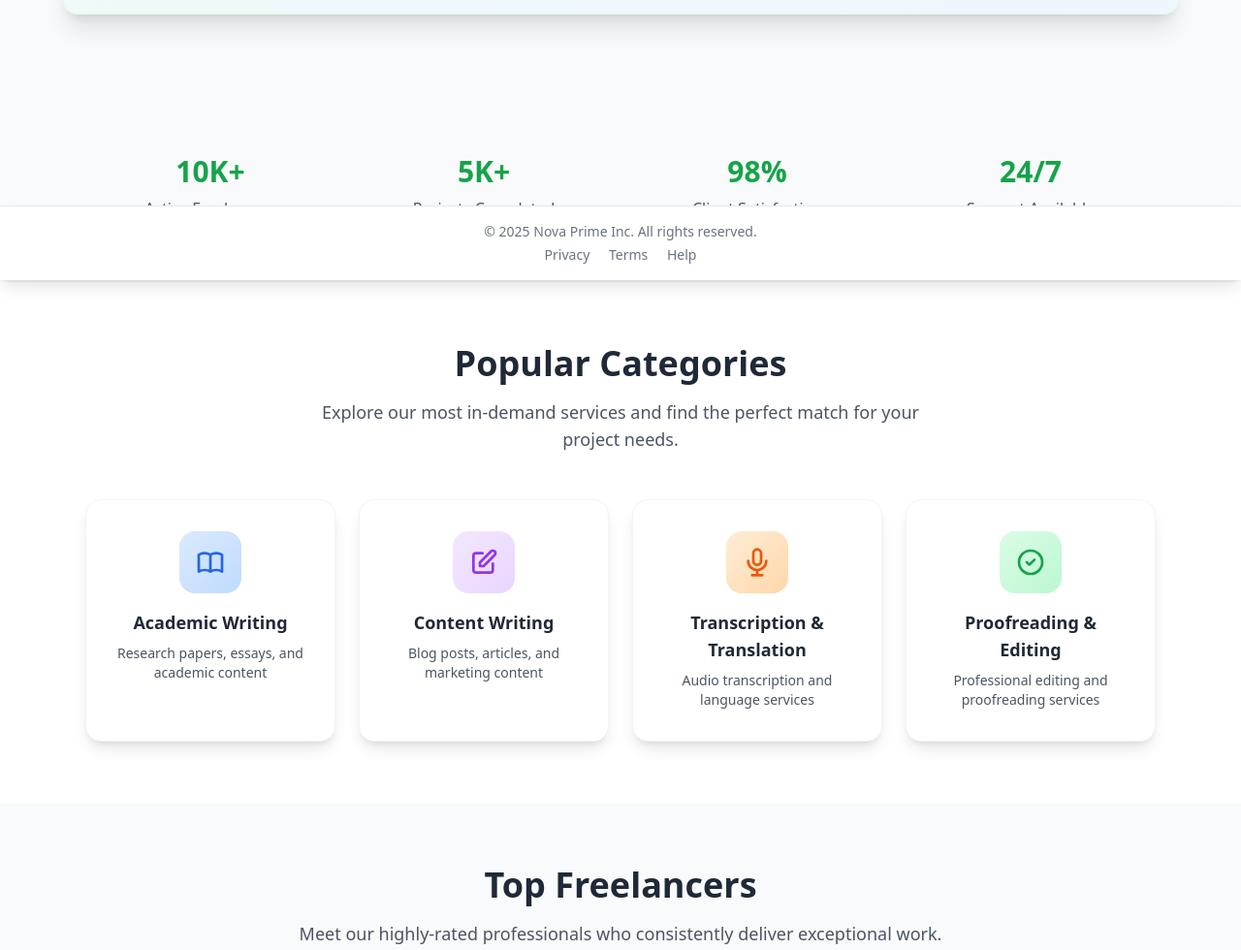
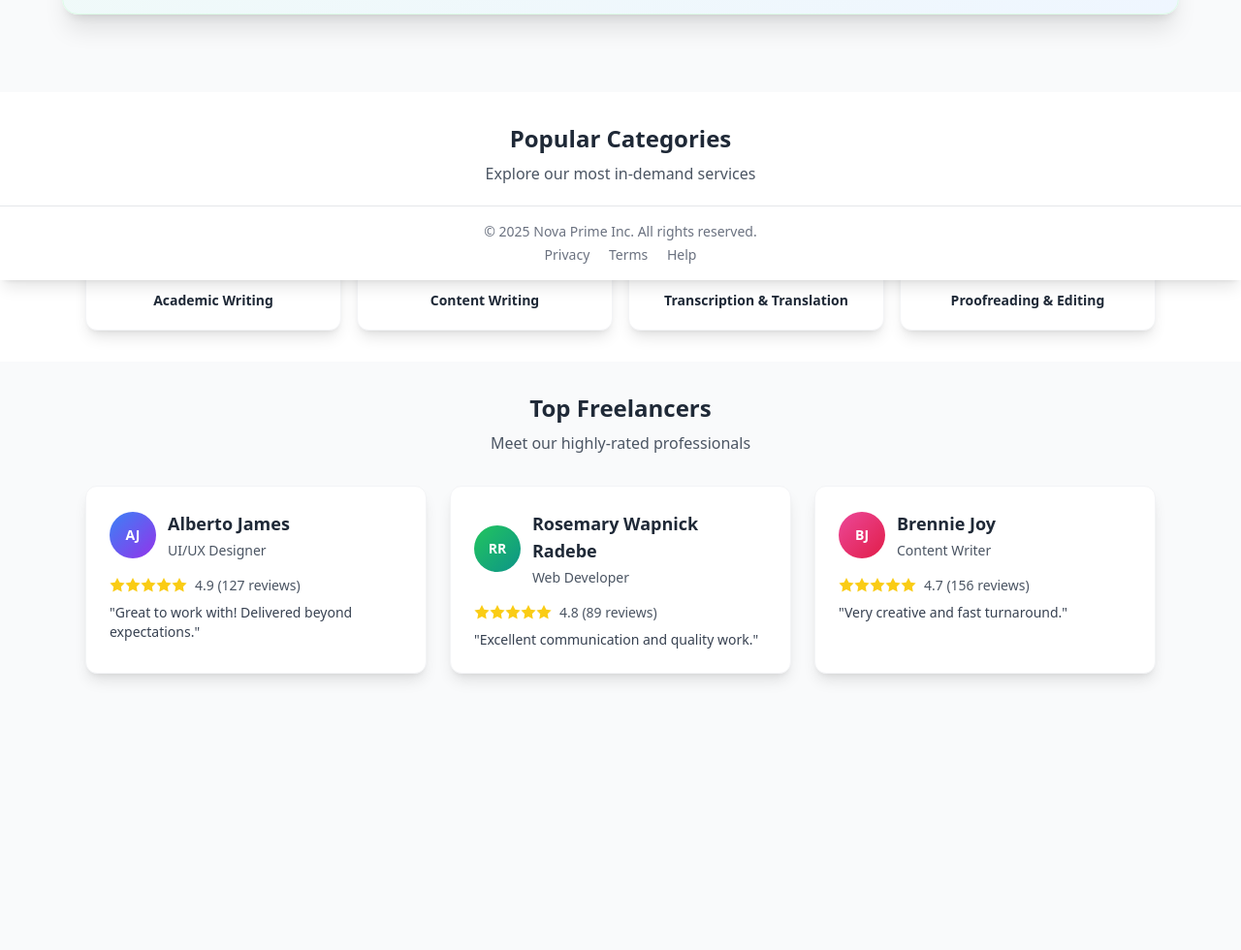
Before and after one commit to JackFayama/Nova-Writers, a plain HTML site: page dashboard.html in a window 1280 px wide. Shown: the part 511-1491 px from the top of the page at 97% size. After the commit the page ends 1238 px from the top, so only its background shows below. Drawn offline with nearby package versions, Linux system fonts and the light colour scheme; sample sign-in values are in the browser's storage.

Commit message:
Update dashboard.html

```diff
--- a/dashboard.html
+++ b/dashboard.html
@@ -53,102 +53,74 @@
       </div>
     </section>
 
-    <!-- Stats Section -->
-    <section class="py-12 sm:py-16">
+    <!-- Categories -->
+    <section class="py-8 bg-white">
       <div class="max-w-6xl mx-auto px-4 sm:px-6">
-        <div class="grid grid-cols-2 md:grid-cols-4 gap-6">
-          <div class="text-center">
-            <div class="text-3xl font-bold text-green-600 mb-2">10K+</div>
-            <div class="text-gray-600 font-medium">Active Freelancers</div>
-          </div>
-          <div class="text-center">
-            <div class="text-3xl font-bold text-green-600 mb-2">5K+</div>
-            <div class="text-gray-600 font-medium">Projects Completed</div>
-          </div>
-          <div class="text-center">
-            <div class="text-3xl font-bold text-green-600 mb-2">98%</div>
-            <div class="text-gray-600 font-medium">Client Satisfaction</div>
-          </div>
-          <div class="text-center">
-            <div class="text-3xl font-bold text-green-600 mb-2">24/7</div>
-            <div class="text-gray-600 font-medium">Support Available</div>
-          </div>
-        </div>
-      </div>
-    </section>
-
-    <!-- Categories -->
-    <section class="py-12 sm:py-16 bg-white">
-      <div class="max-w-6xl mx-auto px-4 sm:px-6">
-        <div class="text-center mb-12">
-          <h3 class="text-3xl sm:text-4xl font-bold mb-4 text-gray-800">Popular Categories</h3>
-          <p class="text-lg text-gray-600 max-w-2xl mx-auto">Explore our most in-demand services and find the perfect match for your project needs.</p>
+        <div class="text-center mb-8">
+          <h3 class="text-2xl font-bold mb-2 text-gray-800">Popular Categories</h3>
+          <p class="text-gray-600">Explore our most in-demand services</p>
         </div>
 
-        <div class="grid grid-cols-1 sm:grid-cols-2 md:grid-cols-4 gap-6">
-          <a href="academic" class="group bg-white shadow-lg hover:shadow-xl p-8 rounded-2xl text-center transition-all duration-300 cursor-pointer border border-gray-100 hover:border-green-200 transform hover:-translate-y-1">
-            <div class="w-16 h-16 bg-gradient-to-br from-blue-100 to-blue-200 rounded-2xl flex items-center justify-center mx-auto mb-4 group-hover:from-green-100 group-hover:to-green-200 transition-all duration-300">
-              <svg class="w-8 h-8 text-blue-600 group-hover:text-green-600 transition-colors duration-300" fill="none" stroke="currentColor" viewBox="0 0 24 24">
+        <div class="grid grid-cols-2 md:grid-cols-4 gap-4">
+          <a href="academic" class="group bg-white shadow-lg hover:shadow-xl p-4 rounded-xl text-center transition-all duration-300 cursor-pointer border border-gray-100 hover:border-green-200 transform hover:-translate-y-1">
+            <div class="w-12 h-12 bg-gradient-to-br from-blue-100 to-blue-200 rounded-xl flex items-center justify-center mx-auto mb-3 group-hover:from-green-100 group-hover:to-green-200 transition-all duration-300">
+              <svg class="w-6 h-6 text-blue-600 group-hover:text-green-600 transition-colors duration-300" fill="none" stroke="currentColor" viewBox="0 0 24 24">
                 <path stroke-linecap="round" stroke-linejoin="round" stroke-width="2" d="M12 6.253v13m0-13C10.832 5.477 9.246 5 7.5 5S4.168 5.477 3 6.253v13C4.168 18.477 5.754 18 7.5 18s3.332.477 4.5 1.253m0-13C13.168 5.477 14.754 5 16.5 5c1.747 0 3.332.477 4.5 1.253v13C19.832 18.477 18.246 18 16.5 18c-1.746 0-3.332.477-4.5 1.253"></path>
               </svg>
             </div>
-            <h4 class="font-bold text-lg mb-2 text-gray-800 group-hover:text-green-600 transition-colors duration-300">Academic Writing</h4>
-            <p class="text-gray-600 text-sm">Research papers, essays, and academic content</p>
+            <h4 class="font-bold text-sm mb-1 text-gray-800 group-hover:text-green-600 transition-colors duration-300">Academic Writing</h4>
           </a>
 
-          <a href="content" class="group bg-white shadow-lg hover:shadow-xl p-8 rounded-2xl text-center transition-all duration-300 cursor-pointer border border-gray-100 hover:border-green-200 transform hover:-translate-y-1">
-            <div class="w-16 h-16 bg-gradient-to-br from-purple-100 to-purple-200 rounded-2xl flex items-center justify-center mx-auto mb-4 group-hover:from-green-100 group-hover:to-green-200 transition-all duration-300">
-              <svg class="w-8 h-8 text-purple-600 group-hover:text-green-600 transition-colors duration-300" fill="none" stroke="currentColor" viewBox="0 0 24 24">
+          <a href="content" class="group bg-white shadow-lg hover:shadow-xl p-4 rounded-xl text-center transition-all duration-300 cursor-pointer border border-gray-100 hover:border-green-200 transform hover:-translate-y-1">
+            <div class="w-12 h-12 bg-gradient-to-br from-purple-100 to-purple-200 rounded-xl flex items-center justify-center mx-auto mb-3 group-hover:from-green-100 group-hover:to-green-200 transition-all duration-300">
+              <svg class="w-6 h-6 text-purple-600 group-hover:text-green-600 transition-colors duration-300" fill="none" stroke="currentColor" viewBox="0 0 24 24">
                 <path stroke-linecap="round" stroke-linejoin="round" stroke-width="2" d="M11 5H6a2 2 0 00-2 2v11a2 2 0 002 2h11a2 2 0 002-2v-5m-1.414-9.414a2 2 0 112.828 2.828L11.828 15H9v-2.828l8.586-8.586z"></path>
               </svg>
             </div>
-            <h4 class="font-bold text-lg mb-2 text-gray-800 group-hover:text-green-600 transition-colors duration-300">Content Writing</h4>
-            <p class="text-gray-600 text-sm">Blog posts, articles, and marketing content</p>
+            <h4 class="font-bold text-sm mb-1 text-gray-800 group-hover:text-green-600 transition-colors duration-300">Content Writing</h4>
           </a>
 
-          <a href="transcription" class="group bg-white shadow-lg hover:shadow-xl p-8 rounded-2xl text-center transition-all duration-300 cursor-pointer border border-gray-100 hover:border-green-200 transform hover:-translate-y-1">
-            <div class="w-16 h-16 bg-gradient-to-br from-orange-100 to-orange-200 rounded-2xl flex items-center justify-center mx-auto mb-4 group-hover:from-green-100 group-hover:to-green-200 transition-all duration-300">
-              <svg class="w-8 h-8 text-orange-600 group-hover:text-green-600 transition-colors duration-300" fill="none" stroke="currentColor" viewBox="0 0 24 24">
+          <a href="transcription" class="group bg-white shadow-lg hover:shadow-xl p-4 rounded-xl text-center transition-all duration-300 cursor-pointer border border-gray-100 hover:border-green-200 transform hover:-translate-y-1">
+            <div class="w-12 h-12 bg-gradient-to-br from-orange-100 to-orange-200 rounded-xl flex items-center justify-center mx-auto mb-3 group-hover:from-green-100 group-hover:to-green-200 transition-all duration-300">
+              <svg class="w-6 h-6 text-orange-600 group-hover:text-green-600 transition-colors duration-300" fill="none" stroke="currentColor" viewBox="0 0 24 24">
                 <path stroke-linecap="round" stroke-linejoin="round" stroke-width="2" d="M19 11a7 7 0 01-7 7m0 0a7 7 0 01-7-7m7 7v4m0 0H8m4 0h4m-4-8a3 3 0 01-3-3V5a3 3 0 116 0v6a3 3 0 01-3 3z"></path>
               </svg>
             </div>
-            <h4 class="font-bold text-lg mb-2 text-gray-800 group-hover:text-green-600 transition-colors duration-300">Transcription & Translation</h4>
-            <p class="text-gray-600 text-sm">Audio transcription and language services</p>
+            <h4 class="font-bold text-sm mb-1 text-gray-800 group-hover:text-green-600 transition-colors duration-300">Transcription & Translation</h4>
           </a>
 
-          <a href="proofreading" class="group bg-white shadow-lg hover:shadow-xl p-8 rounded-2xl text-center transition-all duration-300 cursor-pointer border border-gray-100 hover:border-green-200 transform hover:-translate-y-1">
-            <div class="w-16 h-16 bg-gradient-to-br from-green-100 to-green-200 rounded-2xl flex items-center justify-center mx-auto mb-4 group-hover:from-green-100 group-hover:to-green-200 transition-all duration-300">
-              <svg class="w-8 h-8 text-green-600 transition-colors duration-300" fill="none" stroke="currentColor" viewBox="0 0 24 24">
+          <a href="proofreading" class="group bg-white shadow-lg hover:shadow-xl p-4 rounded-xl text-center transition-all duration-300 cursor-pointer border border-gray-100 hover:border-green-200 transform hover:-translate-y-1">
+            <div class="w-12 h-12 bg-gradient-to-br from-green-100 to-green-200 rounded-xl flex items-center justify-center mx-auto mb-3 group-hover:from-green-100 group-hover:to-green-200 transition-all duration-300">
+              <svg class="w-6 h-6 text-green-600 transition-colors duration-300" fill="none" stroke="currentColor" viewBox="0 0 24 24">
                 <path stroke-linecap="round" stroke-linejoin="round" stroke-width="2" d="M9 12l2 2 4-4m6 2a9 9 0 11-18 0 9 9 0 0118 0z"></path>
               </svg>
             </div>
-            <h4 class="font-bold text-lg mb-2 text-gray-800 group-hover:text-green-600 transition-colors duration-300">Proofreading & Editing</h4>
-            <p class="text-gray-600 text-sm">Professional editing and proofreading services</p>
+            <h4 class="font-bold text-sm mb-1 text-gray-800 group-hover:text-green-600 transition-colors duration-300">Proofreading & Editing</h4>
           </a>
         </div>
       </div>
     </section>
 
     <!-- Freelancer Cards -->
-    <section class="py-12 sm:py-16 bg-gray-50">
+    <section class="py-8 bg-gray-50">
       <div class="max-w-6xl mx-auto px-4 sm:px-6">
-        <div class="text-center mb-12">
-          <h3 class="text-3xl sm:text-4xl font-bold mb-4 text-gray-800">Top Freelancers</h3>
-          <p class="text-lg text-gray-600 max-w-2xl mx-auto">Meet our highly-rated professionals who consistently deliver exceptional work.</p>
+        <div class="text-center mb-8">
+          <h3 class="text-2xl font-bold mb-2 text-gray-800">Top Freelancers</h3>
+          <p class="text-gray-600">Meet our highly-rated professionals</p>
         </div>
 
-        <div class="grid grid-cols-1 sm:grid-cols-2 md:grid-cols-3 gap-8">
-          <a href="alberto" class="group block bg-white p-8 shadow-lg hover:shadow-xl rounded-2xl focus:outline-none cursor-pointer border border-gray-100 hover:border-green-200 transition-all duration-300 transform hover:-translate-y-1">
+        <div class="grid grid-cols-1 sm:grid-cols-2 md:grid-cols-3 gap-6">
+          <a href="alberto" class="group block bg-white p-6 shadow-lg hover:shadow-xl rounded-xl focus:outline-none cursor-pointer border border-gray-100 hover:border-green-200 transition-all duration-300 transform hover:-translate-y-1">
             <div class="flex items-center mb-4">
-              <div class="w-16 h-16 bg-gradient-to-br from-blue-500 to-purple-600 rounded-full flex items-center justify-center text-white font-bold text-xl mr-4">
+              <div class="w-12 h-12 bg-gradient-to-br from-blue-500 to-purple-600 rounded-full flex items-center justify-center text-white font-bold text-sm mr-3">
                 AJ
               </div>
               <div>
-                <h4 class="text-xl font-bold mb-1 text-gray-800 group-hover:text-green-600 transition-colors duration-300">Alberto James</h4>
+                <h4 class="text-lg font-bold mb-1 text-gray-800 group-hover:text-green-600 transition-colors duration-300">Alberto James</h4>
                 <p class="text-sm text-gray-600 font-medium">UI/UX Designer</p>
               </div>
             </div>
-            <div class="flex items-center mb-3">
+            <div class="flex items-center mb-2">
               <div class="flex text-yellow-400 mr-2">
                 <svg class="w-4 h-4 fill-current" viewBox="0 0 20 20"><path d="M10 15l-5.878 3.09 1.123-6.545L.489 6.91l6.572-.955L10 0l2.939 5.955 6.572.955-4.756 4.635 1.123 6.545z"/></svg>
                 <svg class="w-4 h-4 fill-current" viewBox="0 0 20 20"><path d="M10 15l-5.878 3.09 1.123-6.545L.489 6.91l6.572-.955L10 0l2.939 5.955 6.572.955-4.756 4.635 1.123 6.545z"/></svg>
@@ -158,20 +130,20 @@
               </div>
               <span class="text-sm text-gray-600">4.9 (127 reviews)</span>
             </div>
-            <p class="text-gray-700 leading-relaxed">"Great to work with! Delivered beyond expectations with creative solutions and timely delivery."</p>
+            <p class="text-gray-700 text-sm">"Great to work with! Delivered beyond expectations."</p>
           </a>
 
-          <a href="radebe" class="group block bg-white p-8 shadow-lg hover:shadow-xl rounded-2xl focus:outline-none cursor-pointer border border-gray-100 hover:border-green-200 transition-all duration-300 transform hover:-translate-y-1">
+          <a href="radebe" class="group block bg-white p-6 shadow-lg hover:shadow-xl rounded-xl focus:outline-none cursor-pointer border border-gray-100 hover:border-green-200 transition-all duration-300 transform hover:-translate-y-1">
             <div class="flex items-center mb-4">
-              <div class="w-16 h-16 bg-gradient-to-br from-green-500 to-teal-600 rounded-full flex items-center justify-center text-white font-bold text-xl mr-4">
+              <div class="w-12 h-12 bg-gradient-to-br from-green-500 to-teal-600 rounded-full flex items-center justify-center text-white font-bold text-sm mr-3">
                 RR
               </div>
               <div>
-                <h4 class="text-xl font-bold mb-1 text-gray-800 group-hover:text-green-600 transition-colors duration-300">Rosemary Wapnick Radebe</h4>
+                <h4 class="text-lg font-bold mb-1 text-gray-800 group-hover:text-green-600 transition-colors duration-300">Rosemary Wapnick Radebe</h4>
                 <p class="text-sm text-gray-600 font-medium">Web Developer</p>
               </div>
             </div>
-            <div class="flex items-center mb-3">
+            <div class="flex items-center mb-2">
               <div class="flex text-yellow-400 mr-2">
                 <svg class="w-4 h-4 fill-current" viewBox="0 0 20 20"><path d="M10 15l-5.878 3.09 1.123-6.545L.489 6.91l6.572-.955L10 0l2.939 5.955 6.572.955-4.756 4.635 1.123 6.545z"/></svg>
                 <svg class="w-4 h-4 fill-current" viewBox="0 0 20 20"><path d="M10 15l-5.878 3.09 1.123-6.545L.489 6.91l6.572-.955L10 0l2.939 5.955 6.572.955-4.756 4.635 1.123 6.545z"/></svg>
@@ -181,20 +153,20 @@
               </div>
               <span class="text-sm text-gray-600">4.8 (89 reviews)</span>
             </div>
-            <p class="text-gray-700 leading-relaxed">"Excellent communication and quality work. Always delivers clean, efficient code on schedule."</p>
+            <p class="text-gray-700 text-sm">"Excellent communication and quality work."</p>
           </a>
 
-          <a href="brennie" class="group block bg-white p-8 shadow-lg hover:shadow-xl rounded-2xl focus:outline-none cursor-pointer border border-gray-100 hover:border-green-200 transition-all duration-300 transform hover:-translate-y-1">
+          <a href="brennie" class="group block bg-white p-6 shadow-lg hover:shadow-xl rounded-xl focus:outline-none cursor-pointer border border-gray-100 hover:border-green-200 transition-all duration-300 transform hover:-translate-y-1">
             <div class="flex items-center mb-4">
-              <div class="w-16 h-16 bg-gradient-to-br from-pink-500 to-rose-600 rounded-full flex items-center justify-center text-white font-bold text-xl mr-4">
+              <div class="w-12 h-12 bg-gradient-to-br from-pink-500 to-rose-600 rounded-full flex items-center justify-center text-white font-bold text-sm mr-3">
                 BJ
               </div>
               <div>
-                <h4 class="text-xl font-bold mb-1 text-gray-800 group-hover:text-green-600 transition-colors duration-300">Brennie Joy</h4>
+                <h4 class="text-lg font-bold mb-1 text-gray-800 group-hover:text-green-600 transition-colors duration-300">Brennie Joy</h4>
                 <p class="text-sm text-gray-600 font-medium">Content Writer</p>
               </div>
             </div>
-            <div class="flex items-center mb-3">
+            <div class="flex items-center mb-2">
               <div class="flex text-yellow-400 mr-2">
                 <svg class="w-4 h-4 fill-current" viewBox="0 0 20 20"><path d="M10 15l-5.878 3.09 1.123-6.545L.489 6.91l6.572-.955L10 0l2.939 5.955 6.572.955-4.756 4.635 1.123 6.545z"/></svg>
                 <svg class="w-4 h-4 fill-current" viewBox="0 0 20 20"><path d="M10 15l-5.878 3.09 1.123-6.545L.489 6.91l6.572-.955L10 0l2.939 5.955 6.572.955-4.756 4.635 1.123 6.545z"/></svg>
@@ -204,26 +176,8 @@
               </div>
               <span class="text-sm text-gray-600">4.7 (156 reviews)</span>
             </div>
-            <p class="text-gray-700 leading-relaxed">"Very creative and fast turnaround. Creates engaging content that drives real results."</p>
+            <p class="text-gray-700 text-sm">"Very creative and fast turnaround."</p>
           </a>
-        </div>
-      </div>
-    </section>
-
-    <!-- Call to Action -->
-    <section class="py-16 sm:py-20">
-      <div class="max-w-4xl mx-auto px-4 sm:px-6 text-center">
-        <div class="bg-gradient-to-r from-green-600 to-green-700 rounded-2xl p-12 text-white shadow-2xl">
-          <h3 class="text-3xl sm:text-4xl font-bold mb-4">Ready to Get Started?</h3>
-          <p class="text-xl mb-8 opacity-90">Join thousands of satisfied clients and freelancers on Nova Prime</p>
-          <div class="flex flex-col sm:flex-row gap-4 justify-center items-center">
-            <a href="task" class="w-full sm:w-auto bg-white text-green-600 px-8 py-4 rounded-lg hover:bg-gray-50 transition-all duration-200 font-semibold shadow-lg hover:shadow-xl transform hover:-translate-y-0.5">
-              Browse Jobs
-            </a>
-            <a href="client" class="w-full sm:w-auto bg-green-800 text-white px-8 py-4 rounded-lg hover:bg-green-900 transition-all duration-200 font-semibold shadow-lg hover:shadow-xl transform hover:-translate-y-0.5">
-              Post a Project
-            </a>
-          </div>
         </div>
       </div>
     </section>
```
